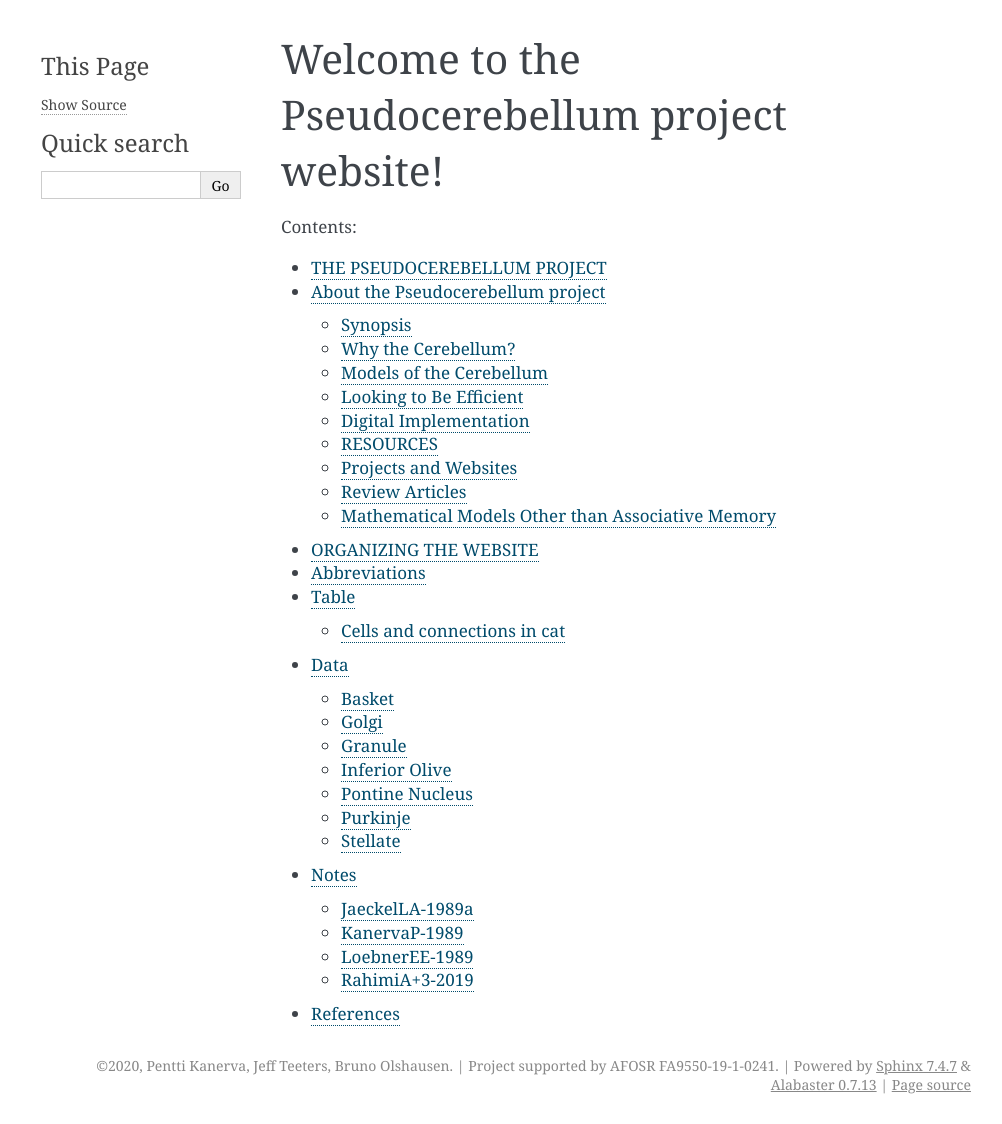
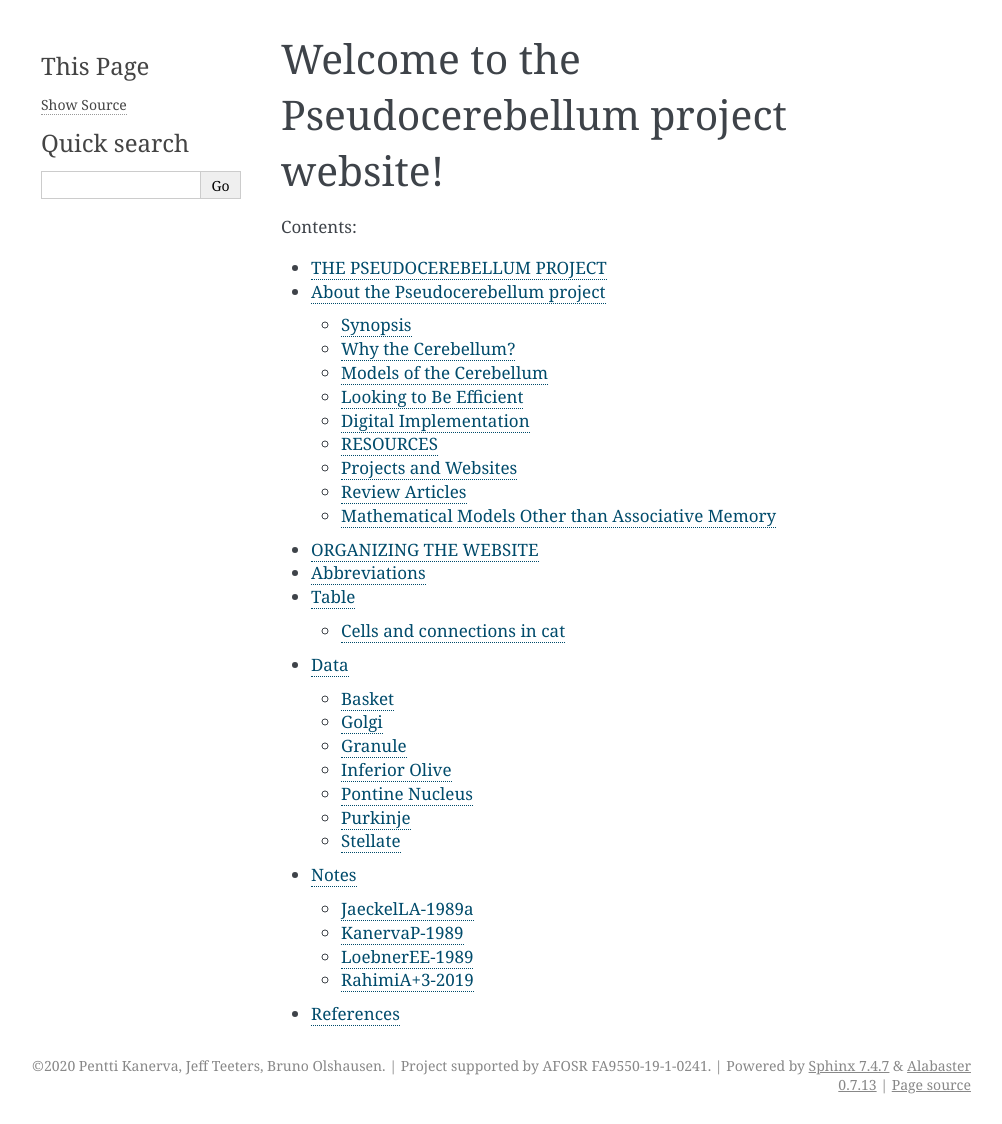
Before and after one commit to rctn/pseudocerebellum, a Sphinx documentation site: the page built from docs/source/index.rst, in a window 1280 px wide. Shown: the whole page, without its empty margins (139-1141 px from the left). Built offline with Sphinx 7.4.7, drawn with Linux system fonts in a browser that asks for light colours.

```diff
--- a/docs/source/conf.py
+++ b/docs/source/conf.py
@@ -19,7 +19,7 @@ import sys
 # -- Project information -----------------------------------------------------
 
 project = 'Pseudocerebellum'
-copyright = '2020, Pentti Kanerva, Jeff Teeters, Bruno Olshausen. | Project supported by AFOSR FA9550-19-1-0241'
+copyright = '2020 Pentti Kanerva, Jeff Teeters, Bruno Olshausen. | Project supported by AFOSR FA9550-19-1-0241'
 author = 'Pentti Kanerva, Jeff Teeters, Bruno Olshausen'
 
 
```
